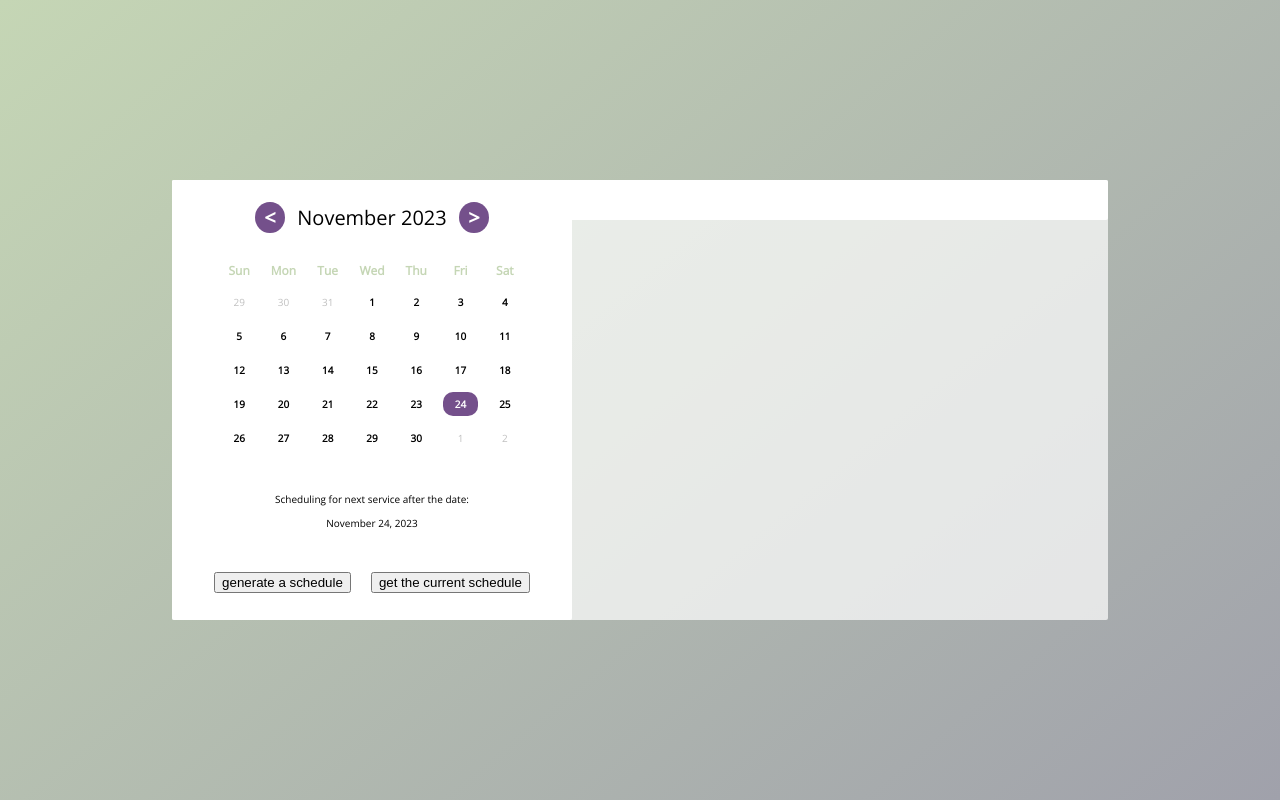
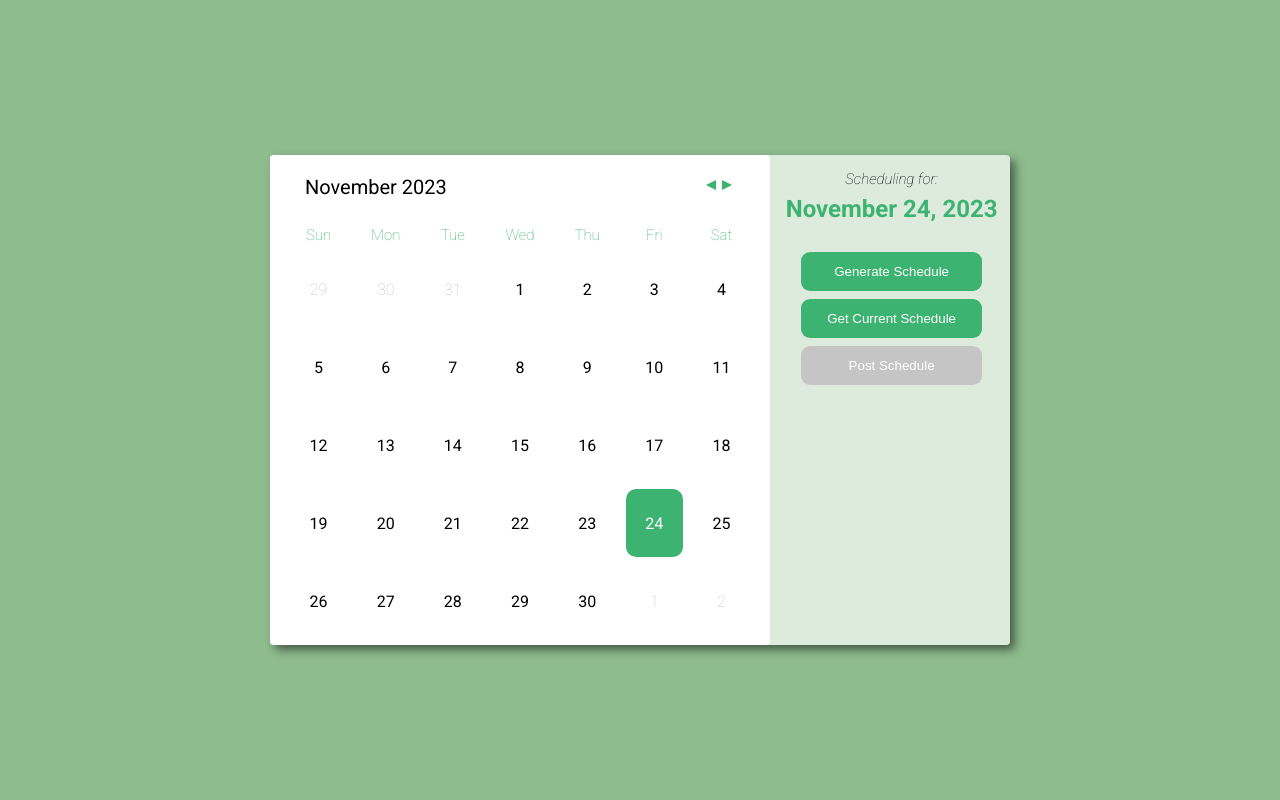
Before and after one commit to jahunter33/PCO-Service-Builder, a website built with webpack: page client/public/index.html in a window 1280 px wide. Built offline with nearby package versions, Linux system fonts and the light colour scheme.

Commit message:
changed styling and fixed schedule bug where the date never updated

```diff
--- a/client/public/index.html
+++ b/client/public/index.html
@@ -8,27 +8,35 @@
       href="https://fonts.googleapis.com/css?family=Open+Sans"
       rel="stylesheet"
     />
+    <link rel="preconnect" href="https://fonts.googleapis.com" />
+    <link rel="preconnect" href="https://fonts.gstatic.com" crossorigin />
+    <link
+      href="https://fonts.googleapis.com/css2?family=Roboto:ital,wght@0,100;0,400;0,700;1,100&display=swap"
+      rel="stylesheet"
+    />
 
     <script src="../dist/bundle.js"></script>
   </head>
   <body>
     <div class="translucent-box">
-      <div class="header-rectangle">
+      <!-- <div class="header-rectangle">
         <div class="header-container">
           <div class="padding-box"></div>
         </div>
-      </div>
+      </div> -->
       <div class="left-column">
         <!-- Calendar element -->
         <div class="calendar-container">
           <!-- Month, Year display at top -->
           <div class="calendar-navigation">
-            <span id="calendar-prev" class="symbols">&lt;</span>
             <p class="calendar-current-date"></p>
-            <span id="calander-next" class="symbols">&gt;</span>
+            <div class="calendar-arrows">
+              <span id="calendar-prev" class="symbols"></span>
+              <span id="calendar-next" class="symbols"></span>
+            </div>
           </div>
           <!-- Actual Calendar -->
-          <div>
+
           <table id="calendar" class="calendar">
             <thead class="calendar-header">
               <tr class="cal-weekdays">
@@ -45,26 +53,24 @@
           </table>
         </div>
       </div>
+      <div class="schedule-container" id="schedule-container">
         <div class="message-container">
           <div class="message">
-            <p class="message-text">
-              Scheduling for next service after the date:
-            </p>
-            <p id="selected-date"></p>
+            <p class="message-text">Scheduling for:</p>
+            <p class="message-text-date" id="selected-date"></p>
           </div>
         </div>
         <div class="button-container">
           <div class="button">
-            <button id="schedule-generate-button">generate a schedule</button>
+            <button id="schedule-generate-button">Generate Schedule</button>
           </div>
           <div class="button">
-            <button id="schedule-getter-button">
-              get the current schedule
-            </button>
+            <button id="schedule-getter-button">Get Current Schedule</button>
+          </div>
+          <div class="button">
+            <button id="schedule-post-button" disabled>Post Schedule</button>
           </div>
         </div>
-      </div>
-      <div class="schedule-container" id="schedule-container">
         <div class="schedule" id="schedule"></div>
       </div>
     </div>
--- a/client/src/index.ts
+++ b/client/src/index.ts
@@ -11,6 +11,7 @@
  *
  * when you click on a date not in this month the selection goes away. it should switch
  * to that month and the date should be selected appropriately
+ *
  *
  */
 
@@ -165,11 +166,11 @@ function initializeCalendar(): void {
 }
 
 function initializeScheduler(): void {
-  const date: string = convertDateFormat(globalDate.date);
   document
     .getElementById("schedule-generate-button")
     ?.addEventListener("click", async () => {
       try {
+        const date: string = convertDateFormat(globalDate.date);
         const schedule: ApiResponse = await generateSchedule(date);
         printScheduleToDocument(schedule);
       } catch (error) {
@@ -181,6 +182,7 @@ function initializeScheduler(): void {
     .getElementById("schedule-getter-button")
     ?.addEventListener("click", async () => {
       try {
+        const date: string = convertDateFormat(globalDate.date);
         const schedule: ApiResponse = await getSchedule(date);
         printScheduleToDocument(schedule);
       } catch (error) {
--- a/client/styles/styles.css
+++ b/client/styles/styles.css
@@ -1,12 +1,12 @@
 html {
   font-size: 10px;
-  font-family: "Open Sans", sans-serif;
+  font-family: "Roboto", sans-serif;
 }
 
 body {
   margin: 0;
   height: 100vh;
-  background: linear-gradient(140deg, #c5d6b5, #a0a1ab);
+  background: darkseagreen;
   display: flex;
   justify-content: center;
   align-items: center;
@@ -17,21 +17,24 @@ body {
   background-color: rgba(255, 255, 255, 0.7); /* 70% opacity */
   padding: 20px;
   width: 70%;
-  min-height: 50vh;
-  border-radius: 2px;
+  min-width: 530px;
+  max-width: 700px;
+  min-height: 450px;
+  border-radius: 4px;
   display: flex;
   justify-content: center;
   align-items: center;
+  box-shadow: 5px 5px 10px rgba(0, 0, 0, 0.5);
 }
 
 .header-rectangle {
   position: absolute;
   top: 0;
   left: 0;
-  height: 5vh;
+  height: 60px;
   width: 100%; /* 50% of the viewport width */
   background-color: #ffffff; /* Opaque white */
-  border-radius: 2px;
+  border-radius: 4px;
 }
 
 .left-column {
@@ -44,24 +47,24 @@ body {
   top: 0;
   left: 0;
   height: 100%;
-  width: 40%; /* 30% of the width of its parent element */
-  min-width: 400px;
-  max-width: 450px;
+  width: 500px;
   background-color: #ffffff; /* Opaque white */
-  border-radius: 2px;
+  border-radius: 4px;
 }
 
 .calendar-navigation {
-  text-align: center;
+  display: flex;
+  height: 60px;
+  padding-left: 7%;
+  padding-right: 7%;
 }
 
-.calendar-navigation span,
+/* .calendar-navigation span,
 .calendar-navigation p {
-  display: inline-block;
   vertical-align: middle;
-}
+} */
 
-.calendar-navigation .calendar-current-date,
+/* .calendar-navigation .calendar-current-date,
 .symbols {
   font-size: 20px;
 }
@@ -69,40 +72,68 @@ body {
 .calendar-navigation .calendar-current-date {
   padding-left: 10px;
   padding-right: 10px;
+} */
+
+.calendar-navigation p {
+  width: 100%;
+  font-size: 20px;
+  text-align: initial;
 }
 
 .calendar-navigation .symbols {
   cursor: pointer;
-  padding-top: 2px;
-  padding-bottom: 2px;
-  padding-left: 9px;
-  padding-right: 9px;
-  font-weight: 900;
-  background-color: rgb(116, 80, 139);
-  color: white;
-  border-radius: 100%;
+  width: 0;
+  height: 0;
+  border-style: solid;
+  margin: 3px;
+}
+
+#calendar-prev {
+  border-width: 5px 10px 5px 0px;
+  border-color: transparent mediumseagreen transparent transparent;
+}
+
+#calendar-next {
+  border-width: 5px 0px 5px 10px;
+  border-color: transparent transparent transparent mediumseagreen;
 }
 
 .calendar {
   table-layout: fixed;
   position: relative;
-  top: 10%;
-  left: 10%;
-  width: 80%;
-  height: auto;
+  width: 100%;
+  padding-left: 10px;
+  padding-right: 10px;
   border-collapse: separate;
   border-spacing: 10px 10px;
+  block-size: 100%;
+}
+
+.calendar-arrows {
+  width: 100%;
+  height: 60px;
+  display: flex;
+  justify-content: end;
+  align-items: center;
+}
+
+thead tr th {
+  font-weight: 100;
+}
+
+td {
+  padding: 0;
+  margin: 0;
 }
 
 .calendar-header {
-  color: #c5d6b5;
-  font-weight: bold;
-  font-size: 12px;
+  color: mediumseagreen;
+  font-size: 15px;
 }
 
 .calendar-dates {
   cursor: pointer;
-  font-weight: 800;
+  font-size: medium;
   text-align: center;
 }
 
@@ -118,12 +149,14 @@ body {
 .today-active {
   padding: 5px;
   border-radius: 10px;
-  background-color: rgb(116, 80, 139);
+  background-color: mediumseagreen;
   color: white;
 }
 
 .calendar-container {
-  margin-top: 1%;
+  height: 100%;
+  display: flex;
+  flex-direction: column;
 }
 
 .message-container {
@@ -138,16 +171,14 @@ body {
   display: flex;
   justify-content: center;
   align-items: center;
+  flex-direction: column;
+  width: 100%;
+  margin-top: 25px;
 }
 
 .header-container {
   display: flex;
   height: 100%;
-}
-
-.button {
-  text-align: center;
-  padding: 10px;
 }
 
 .padding-box {
@@ -156,3 +187,100 @@ body {
   min-width: 400px;
   max-width: 450px;
 }
+
+.schedule-container {
+  height: 100%;
+  position: absolute;
+  top: 0;
+  right: 0;
+  width: 32%;
+}
+
+.message-text {
+  font-size: 15px;
+  font-style: italic;
+  margin-bottom: 0;
+}
+
+.message-text-date {
+  margin-top: 7px;
+  font-size: 24px;
+  font-weight: 700;
+  color: mediumseagreen;
+}
+
+.button button {
+  background: mediumseagreen;
+  border: none;
+  padding: 0;
+  margin: 0;
+  outline: none;
+  -webkit-appearance: none;
+  -moz-appearance: none;
+  appearance: none;
+  text-align: center;
+  cursor: pointer;
+  color: white;
+  margin: 4px;
+  padding: 12px;
+  border-radius: 9px;
+  font-weight: 400;
+}
+
+.button {
+  display: grid;
+  width: 80%;
+}
+
+.button button:hover {
+  background-color: rgb(37, 110, 70);
+}
+
+.button button:disabled {
+  background-color: rgb(197, 197, 197);
+  pointer-events: none;
+}
+
+/* CSS */
+.button-28 {
+  appearance: none;
+  background-color: transparent;
+  border: 2px solid #1a1a1a;
+  border-radius: 15px;
+  box-sizing: border-box;
+  color: #3b3b3b;
+  cursor: pointer;
+  display: inline-block;
+  font-size: 16px;
+  font-weight: 600;
+  line-height: normal;
+  margin: 0;
+  min-height: 60px;
+  min-width: 0;
+  outline: none;
+  padding: 16px 24px;
+  text-align: center;
+  text-decoration: none;
+  transition: all 300ms cubic-bezier(0.23, 1, 0.32, 1);
+  user-select: none;
+  -webkit-user-select: none;
+  touch-action: manipulation;
+  width: 100%;
+  will-change: transform;
+}
+
+.button-28:disabled {
+  pointer-events: none;
+}
+
+.button-28:hover {
+  color: #fff;
+  background-color: #1a1a1a;
+  box-shadow: rgba(0, 0, 0, 0.25) 0 8px 15px;
+  transform: translateY(-2px);
+}
+
+.button-28:active {
+  box-shadow: none;
+  transform: translateY(0);
+}
```
Also changed, not shown: client/dist/bundle.js. Lines whose indentation alone changed are shown as unchanged.
